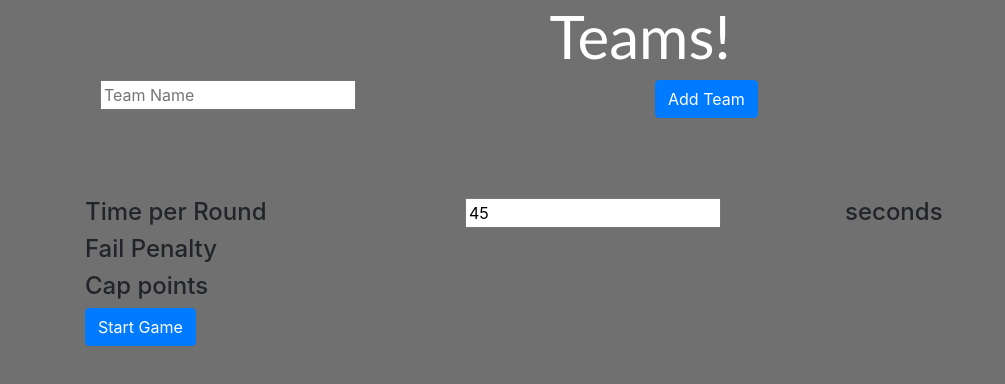
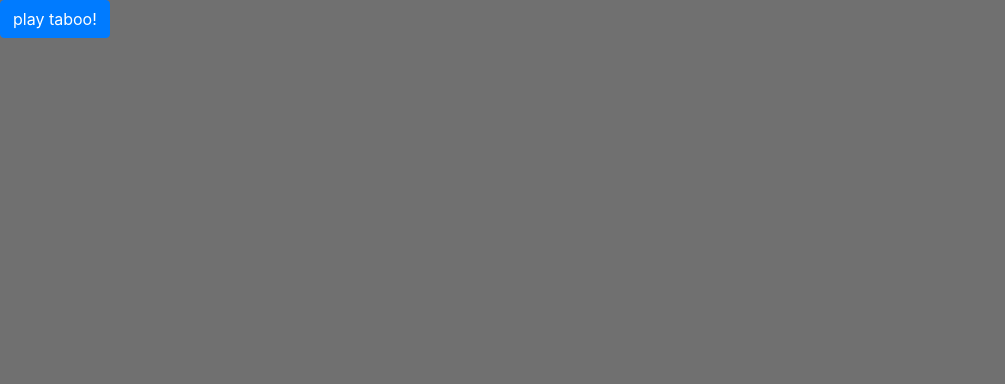
Before and after one commit to mchlp/taboo, a React (Create React App) app: page / in a window 1280 px wide. Shown: the top 384 px of the page, without its empty margins (0-1005 px from the left). Built offline with nearby package versions, Linux system fonts and the light colour scheme.

Commit message:
Add routing and 404 Page

```diff
--- a/package.json
+++ b/package.json
@@ -7,6 +7,8 @@
     "react": "^16.8.6",
     "react-bootstrap": "^1.0.0-beta.9",
     "react-dom": "^16.8.6",
+    "react-router": "^5.0.1",
+    "react-router-dom": "^5.0.1",
     "react-scripts": "3.0.1"
   },
   "scripts": {
@@ -29,5 +31,8 @@
       "last 1 firefox version",
       "last 1 safari version"
     ]
+  },
+  "devDependencies": {
+    "eslint-plugin-react": "^7.14.2"
   }
 }
--- a/src/App.js
+++ b/src/App.js
@@ -1,13 +1,21 @@
 import React from 'react';
 import Game from './Components/Game';
 import AddTeam from './Components/AddTeam';
-import backend from './backend';
+import MainMenu from './Components/MainMenu';
+import Scoreboard from './Components/Scoreboard';
+import Page404 from './Components/Page404';
+import { Route, Switch } from 'react-router';
 
 function App() {
-    const words = backend.getWord();
     return (
         <div className="App">
-            <AddTeam />  {/* testing!*/ }
+            <Switch>
+                <Route exact path='/' component={MainMenu} />
+                <Route exact path='/teams' component={AddTeam} />
+                <Route exact path='/play' component={Game} />
+                <Route exact path='/score' component={Scoreboard} />
+                <Route component={Page404} />
+            </Switch>
         </div>
     );
 }
--- /dev/null
+++ b/src/Components/Page404.js
@@ -0,0 +1,9 @@
+import React from 'react';
+
+export default function Page404() {
+    return (
+        <div>
+            <h2 color='white'>404 Page. Page not found!</h2>
+        </div>
+    );
+}
--- a/src/Components/Scoreboard.js
+++ b/src/Components/Scoreboard.js
@@ -4,7 +4,7 @@ class Scoreboard extends Component{
     render(){
         return(
             <div>
-
+                <h1 style={{color: 'black'}}>Scoreboard!</h1>
             </div>
         );
     }
--- a/src/index.js
+++ b/src/index.js
@@ -2,8 +2,13 @@ import React from 'react';
 import ReactDOM from 'react-dom';
 import App from './App';
 import * as serviceWorker from './serviceWorker';
+import { BrowserRouter } from 'react-router-dom';
 
-ReactDOM.render(<App />, document.getElementById('root'));
+ReactDOM.render(
+    <BrowserRouter>
+        <App />
+    </BrowserRouter>,
+    document.getElementById('root'));
 
 // If you want your app to work offline and load faster, you can change
 // unregister() to register() below. Note this comes with some pitfalls.
```
Also changed, not shown: .eslintrc.json, 1 other file (tests, documents, lock files or other folders).
